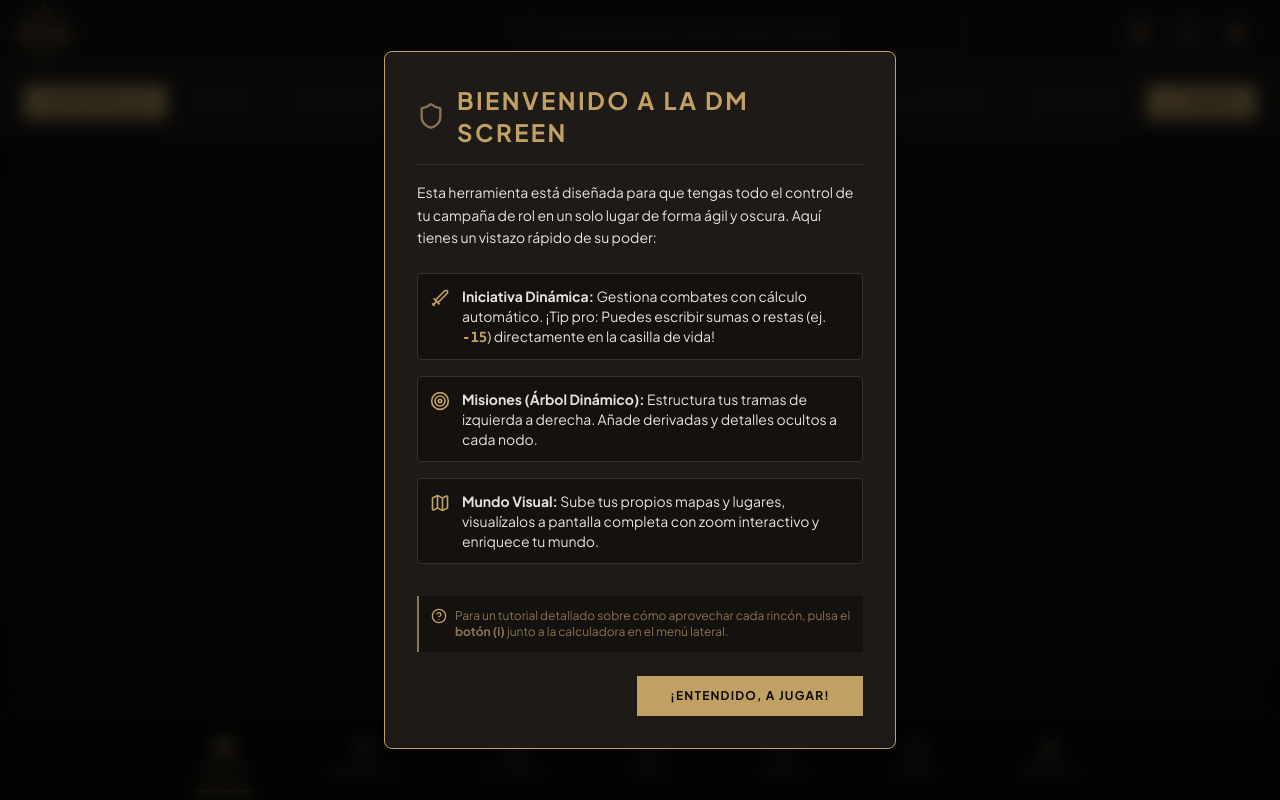
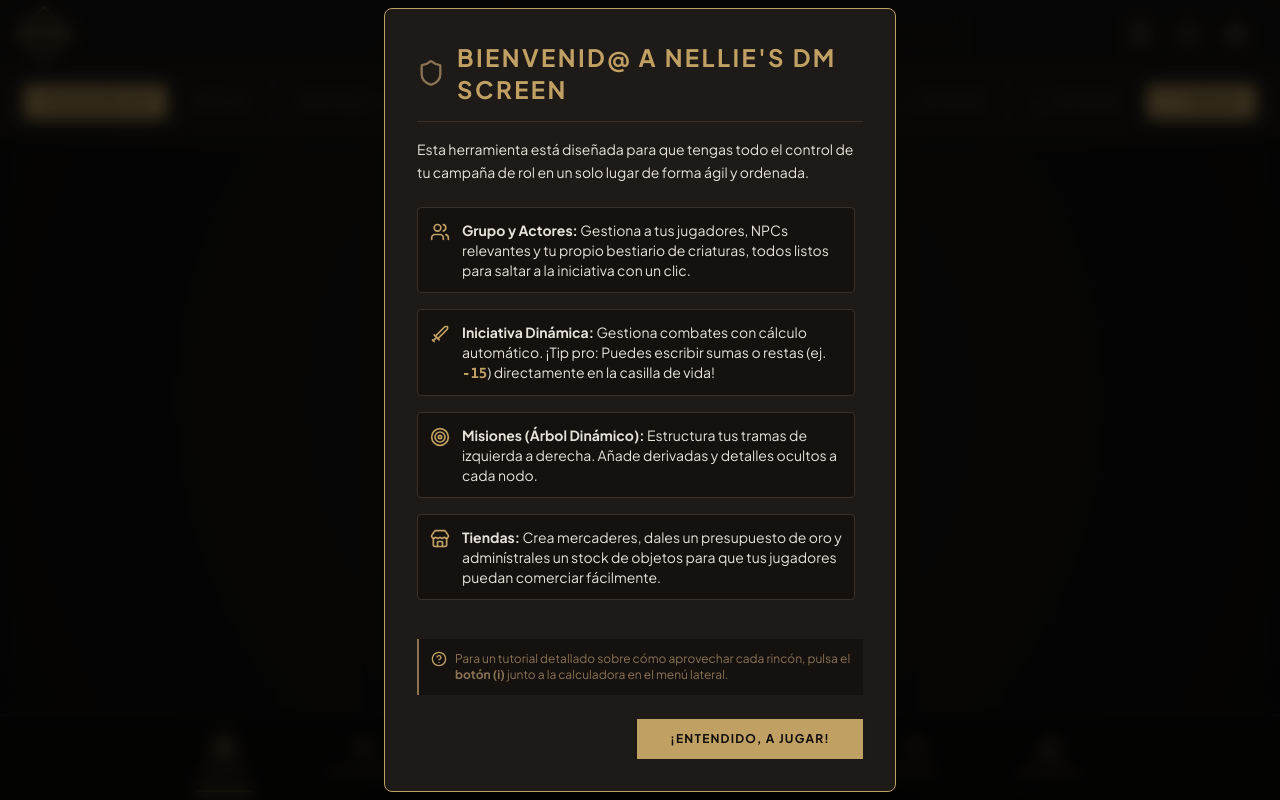
Before and after one commit to bayonora/DMSCreen, a React (Vite) app: page / in a window 1280 px wide. Built offline with nearby package versions, Linux system fonts and the light colour scheme.

Commit message:
feat(tutorial): update welcome message and scrollable layout
Renamed the app to "Nellie's DM Screen", updated the welcome description, and added a scrollable container to the feature list for better usability.

```diff
--- a/src/components/Tutorial.tsx
+++ b/src/components/Tutorial.tsx
@@ -1,5 +1,5 @@
 import React, { useState } from "react";
-import { Info, X, Shield, Map as MapIcon, Package, ScrollText, CheckCircle2, Target, Sword, Calculator, Settings, HelpCircle, ChevronRight } from "lucide-react";
+import { Info, X, Shield, Map as MapIcon, Package, ScrollText, CheckCircle2, Target, Sword, Calculator, Settings, HelpCircle, ChevronRight, Users, Store, Backpack } from "lucide-react";
 import { useStore, actions } from "../store/useStore";
 import { Button } from "./ui/Input";
 import { cn } from "../lib/utils";
@@ -21,15 +21,18 @@ export function WelcomeModal() {
       <div className="bg-[#1e1a17] border border-[#c1a063] rounded-lg max-w-lg w-full p-8 shadow-2xl relative animate-in fade-in zoom-in-95 duration-300">
         <h2 className="text-2xl font-bold tracking-widest uppercase text-[#c1a063] mb-4 flex items-center gap-3 border-b border-[#3a302a] pb-4">
           <Shield className="text-[#8b7355] shrink-0" size={28} />
-          Bienvenido a la DM Screen
+          Bienvenid@ a Nellie's DM Screen
         </h2>
 
         <p className="text-[#e6e2da] text-sm leading-relaxed mb-6 mt-4">
-          Esta herramienta está diseñada para que tengas todo el control de tu campaña de rol en un solo lugar de forma ágil y oscura.
-          Aquí tienes un vistazo rápido de su poder:
+          Esta herramienta está diseñada para que tengas todo el control de tu campaña de rol en un solo lugar de forma ágil y ordenada.
         </p>
 
-        <ul className="space-y-4 text-sm text-[#e6e2da] mb-8">
+        <ul className="space-y-4 text-sm text-[#e6e2da] mb-8 max-h-[50vh] overflow-y-auto custom-scrollbar pr-2">
+          <li className="flex items-start gap-3 bg-[#14110f] p-3 border border-[#3a302a] rounded-sm">
+            <Users size={20} className="text-[#c1a063] shrink-0 mt-0.5" />
+            <span><strong>Grupo y Actores:</strong> Gestiona a tus jugadores, NPCs relevantes y tu propio bestiario de criaturas, todos listos para saltar a la iniciativa con un clic.</span>
+          </li>
           <li className="flex items-start gap-3 bg-[#14110f] p-3 border border-[#3a302a] rounded-sm">
             <Sword size={20} className="text-[#c1a063] shrink-0 mt-0.5" />
             <span><strong>Iniciativa Dinámica:</strong> Gestiona combates con cálculo automático. ¡Tip pro: Puedes escribir sumas o restas (ej. <code className="text-[#c1a063] font-bold">-15</code>) directamente en la casilla de vida!</span>
@@ -39,8 +42,12 @@ export function WelcomeModal() {
             <span><strong>Misiones (Árbol Dinámico):</strong> Estructura tus tramas de izquierda a derecha. Añade derivadas y detalles ocultos a cada nodo.</span>
           </li>
           <li className="flex items-start gap-3 bg-[#14110f] p-3 border border-[#3a302a] rounded-sm">
-            <MapIcon size={20} className="text-[#c1a063] shrink-0 mt-0.5" />
-            <span><strong>Mundo Visual:</strong> Sube tus propios mapas y lugares, visualízalos a pantalla completa con zoom interactivo y enriquece tu mundo.</span>
+            <Store size={20} className="text-[#c1a063] shrink-0 mt-0.5" />
+            <span><strong>Tiendas:</strong> Crea mercaderes, dales un presupuesto de oro y adminístrales un stock de objetos para que tus jugadores puedan comerciar fácilmente.</span>
+          </li>
+          <li className="flex items-start gap-3 bg-[#14110f] p-3 border border-[#3a302a] rounded-sm">
+            <Backpack size={20} className="text-[#c1a063] shrink-0 mt-0.5" />
+            <span><strong>Objetos y Recompensas:</strong> Diseña items personalizados mágicos y crea Tablas de Botín para generar recompensas aleatorias equilibradas al vuelo.</span>
           </li>
         </ul>
 
```
